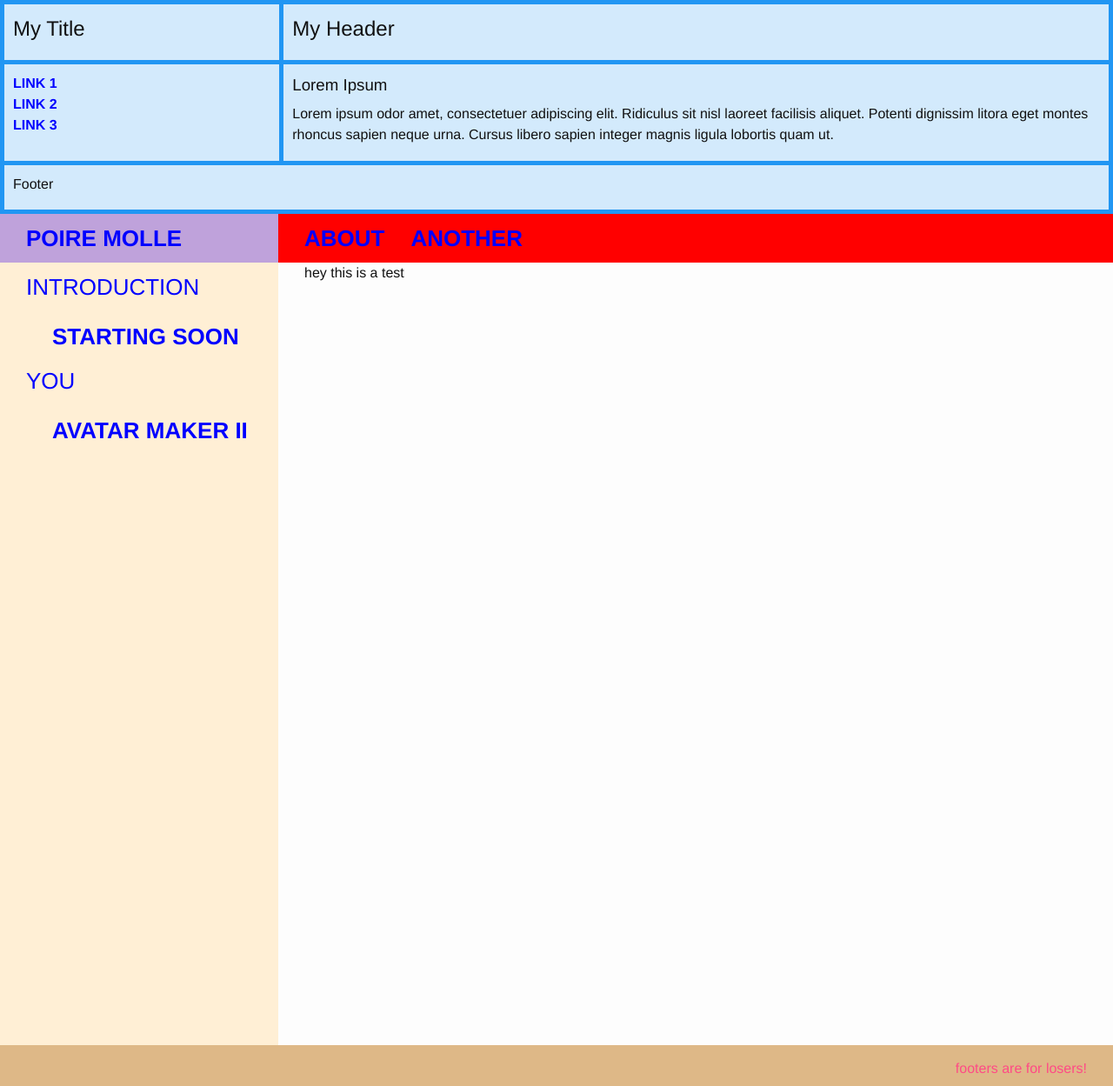
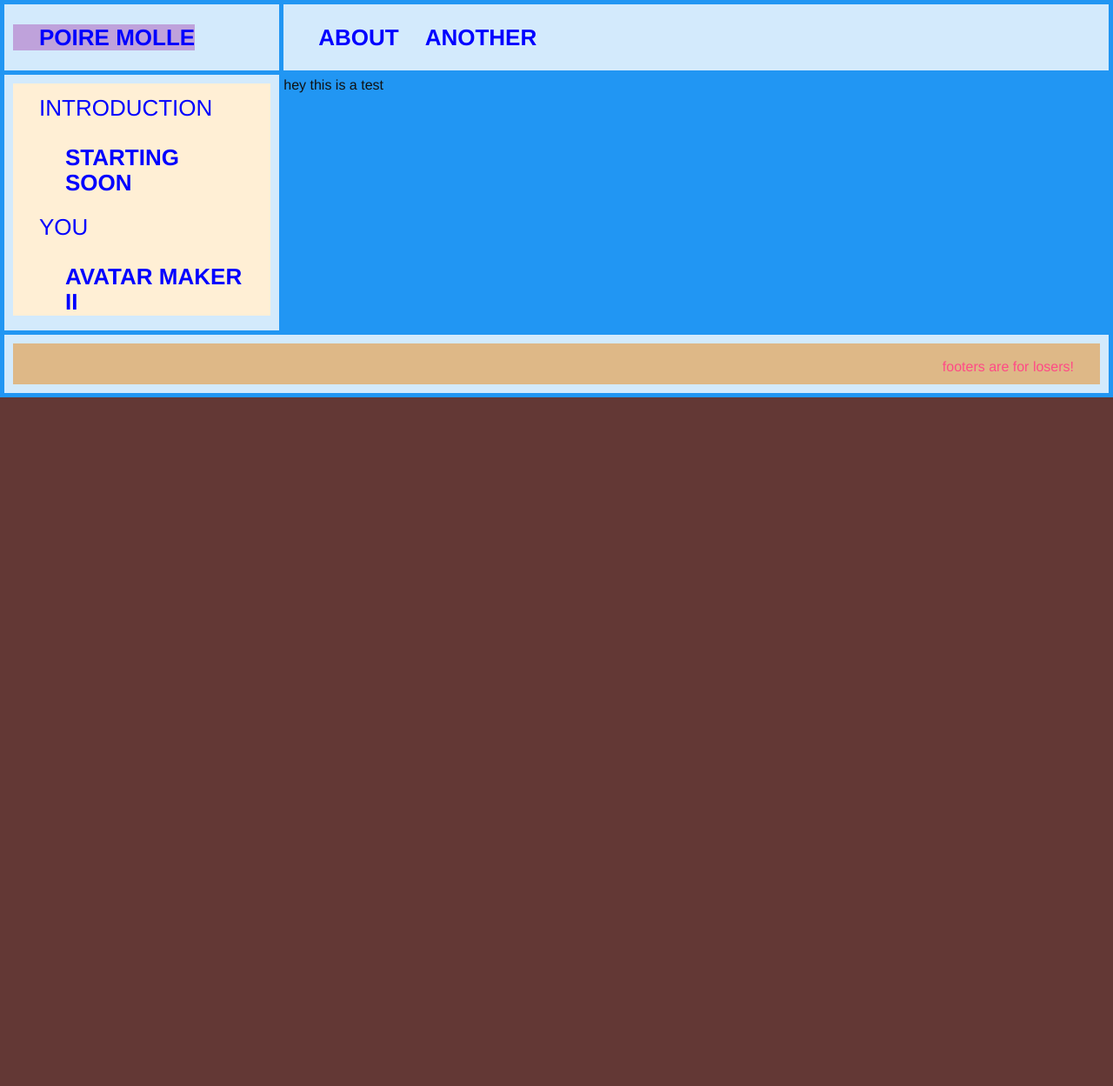
Before and after one commit to poiremolle/blog, a Jekyll site: the page built from index.md, in a window 1280 px wide. Shown: the whole page at 87% size. Built offline with Jekyll 4.4.1, drawn with Linux system fonts in a browser that asks for light colours; after the commit the page ends 900 px from its top, so only the background shows below that.

Commit message:
moving all layout parts into grid

```diff
--- a/_layouts/default.html
+++ b/_layouts/default.html
@@ -5,23 +5,23 @@
 
   <body>
     <div class="container">
-      <div class="logo"><h2>My Title</h2></div>
-        <div class="topnav"><h2>My Header</h2></div>
-      <div class="sidebar"><a href="#">Link 1</a><br><a href="#">Link 2</a><br><a href="#">Link 3</a></div>
-      <div class="content"><h3>Lorem Ipsum</h3><p>Lorem ipsum odor amet, consectetuer adipiscing elit. Ridiculus sit nisl laoreet facilisis aliquet. Potenti dignissim litora eget montes rhoncus sapien neque urna. Cursus libero sapien integer magnis ligula lobortis quam ut.</p></div>
-      <div class="footer"><h4>Footer</h4></div>
+      <div class="logo">
+        {%- include site-title.html -%}
       </div>
 
-    {%- include header.html -%}
+      <div class="top-nav">
+        {%- include top-nav.html -%}
+      </div>
 
-    <main class="page-content" aria-label="Content">
+      <div class="sidebar">
         {%- include post-list.html -%}
-      <div class="wrapper">
-        {{ content }}
       </div>
-    </main>
+      <main class="content"> {{content}} </main>
 
+      <div class="footer">
         {%- include footer.html -%}
+      </div>
+    </div>
 
   </body>
 
```
Lines whose indentation alone changed are shown as unchanged.
